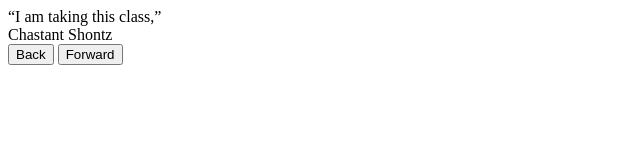
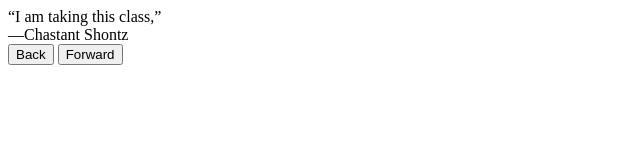
Before and after one commit to ChastantShontz/quotes-app, a plain HTML site: page index.html in a window 1280 px wide. Shown: the full height of the page, 0-640 px from the left. Drawn offline with Linux system fonts and the light colour scheme.

Commit message:
Author dash
Used ::before to put a dash at the beginning of #author.

```diff
--- a/style.css
+++ b/style.css
@@ -5,3 +5,7 @@
 #quote::after {
   content: ",\201D";
 }
+
+#author::before {
+  content: "\2014";
+}
```
